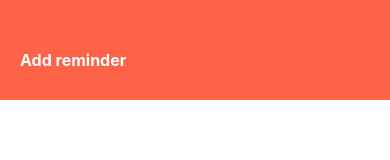
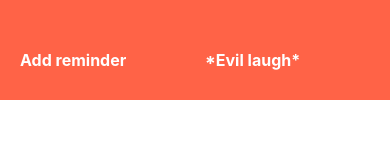
Before and after one commit to uddesson/remind-me, a React Native app: screen / in a window 390 px wide. Shown: the top 160 px of the page. Built offline with nearby package versions, Linux system fonts and the light colour scheme.

Commit message:
Add temporary delete all-button in header

```diff
--- a/src/components/Header.js
+++ b/src/components/Header.js
@@ -1,25 +1,31 @@
 import React, { Component } from 'react';
 import { connect } from 'react-redux';
 import { StyleSheet, TouchableOpacity, View } from 'react-native';
-import { toggleModal } from '../redux/reminders';
+import { toggleModal, deleteAllReminders } from '../redux/reminders';
 import { HeaderOne } from './common/TextFormats';
 
 const mapStateToProps = state => ({ showModal: state.reminders.showModal });
-const mapDispatchToProps = dispatch => ({ triggerToggleModal: () => dispatch(toggleModal()) });
+const mapDispatchToProps = dispatch => ({
+  triggerToggleModal: () => dispatch(toggleModal()),
+  triggerDeleteAllReminders: () => dispatch(deleteAllReminders())
+});
 
 @connect(mapStateToProps, mapDispatchToProps)
 export default class Header extends Component {
-  toggleModal = () => {
-    const { triggerToggleModal } = this.props;
-    triggerToggleModal();
-  }
   render() {
+    const { triggerToggleModal, triggerDeleteAllReminders } = this.props;
     return (
       <View style={styles.container}>
         <View style={styles.row}>
-          <TouchableOpacity onPress={() => {this.toggleModal()}}>
+
+          <TouchableOpacity style={styles.col} onPress={() => {triggerToggleModal()}}>
             <HeaderOne>Add reminder</HeaderOne>
           </TouchableOpacity>
+
+          <TouchableOpacity style={styles.col} onPress={() => {triggerDeleteAllReminders()}}>
+            <HeaderOne>*Evil laugh*</HeaderOne>
+          </TouchableOpacity>
+
         </View>
       </View>
     );
@@ -38,4 +44,7 @@ const styles = StyleSheet.create({
     flexDirection: 'row',
     justifyContent: 'flex-start',
   },
+  col: {
+    flex: 1,
+  }
 });
```
